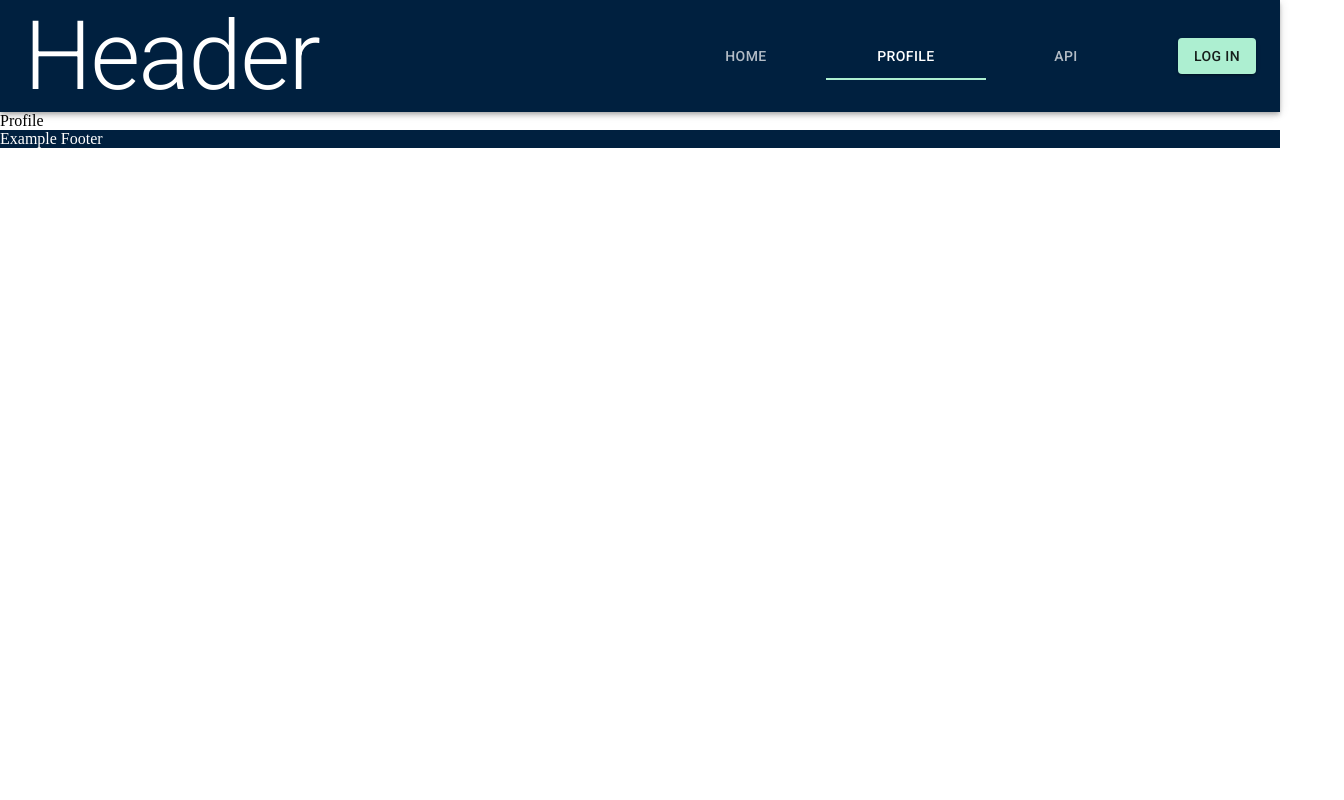
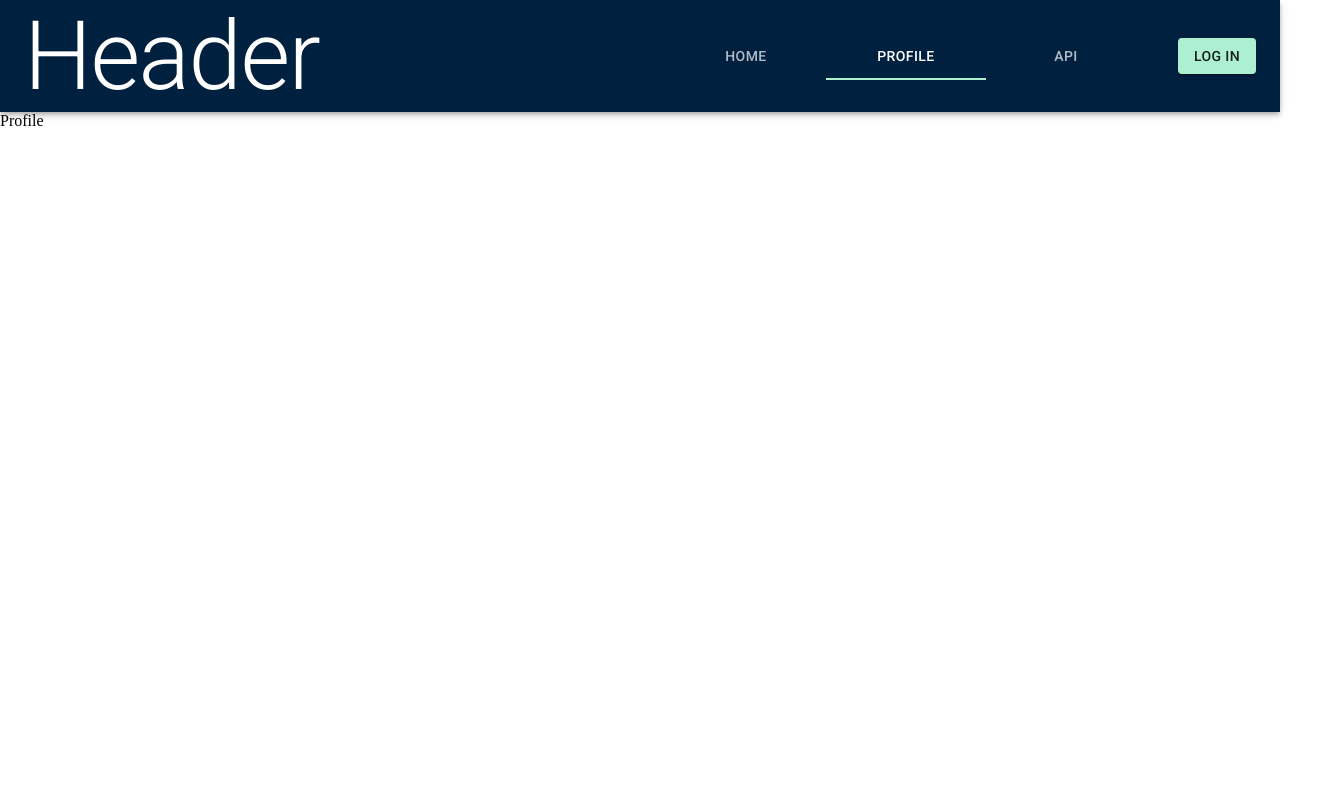
Before and after one commit to jpagtama/ReactJS_Project_02, a React (Create React App) app: page /profile in a window 1280 px wide. Shown: the top 800 px of the page, 1344 px wide, since content can reach past the window. Built offline with nearby package versions, Linux system fonts and the light colour scheme.

Commit message:
Further styled footer

```diff
--- a/public/index.html
+++ b/public/index.html
@@ -26,7 +26,7 @@
     <link rel="stylesheet" href="https://fonts.googleapis.com/css?family=Roboto:300,400,500,700&display=swap" />
     <title>Star Wars App</title>
   </head>
-  <body style="margin:0px;">
+  <body style="margin:0">
     <noscript>You need to enable JavaScript to run this app.</noscript>
     <div id="root"></div>
     <!--
--- a/src/components/App.js
+++ b/src/components/App.js
@@ -1,4 +1,4 @@
-import React, { useState, useEffect } from 'react'
+import React, { useState } from 'react'
 import Header from './Header'
 import Main from './Main'
 import Footer from './Footer'
@@ -15,7 +15,6 @@ const App = () => {
 
   const handleAuth = (event) => {
     setAuthenticated(prevState => !prevState)
-    console.log("handled auth: ", authenticated)
   }
 
   return (
--- a/src/components/Footer.jsx
+++ b/src/components/Footer.jsx
@@ -1,11 +1,12 @@
 import React from 'react'
-import { makeStyles } from '@material-ui/core'
+import { Typography, makeStyles } from '@material-ui/core'
 
 const useStyles = makeStyles(theme => ({
     footer: {
         backgroundColor: theme.palette.common.sailor,
         color: theme.palette.common.white,
-        width: "100%"
+        width: "100%",
+        padding: "2em"
     }
 }))
 
@@ -13,7 +14,7 @@ const Footer = () => {
     const classes = useStyles()
 
     return (
-        <footer className={classes.footer}>Example Footer</footer>
+        <footer className={classes.footer}><Typography>Example Footer</Typography></footer>
     )
 }
 
--- a/src/components/Main.jsx
+++ b/src/components/Main.jsx
@@ -6,11 +6,13 @@ import { Route, Switch } from 'react-router-dom'
 
 const Main = () => {
     return (
-        <Switch>
-            <Route path="/" exact component={Home} />
-            <Route path="/profile" exact component={Profile} />
-            <Route path="/api" component={StarWars} />
-        </Switch>
+        <div style={{minHeight:750}}>
+            <Switch>
+                <Route path="/" exact component={Home} />
+                <Route path="/profile" exact component={Profile} />
+                <Route path="/api" component={StarWars} />
+            </Switch>
+        </div>
     )
 }
 
```
